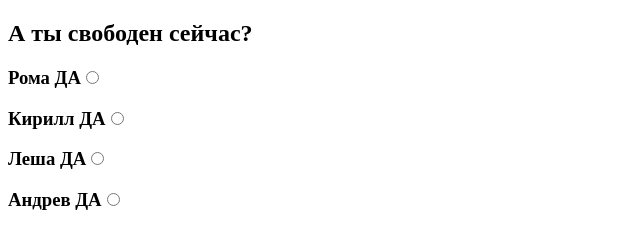
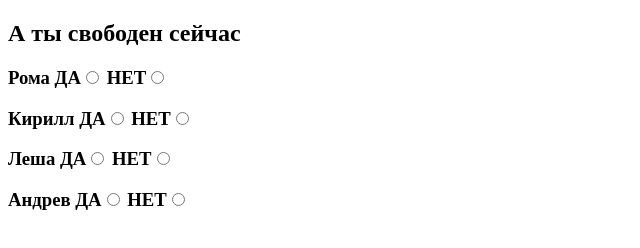
Before and after one commit to kirilllkas/kirilllkas.github.io, a plain HTML site: page index.html in a window 1280 px wide. Shown: the part 60-308 px from the top of the page, without its empty margins (0-640 px from the left). Drawn offline with Linux system fonts and the light colour scheme.

Commit message:
Update index.html

```diff
--- a/index.html
+++ b/index.html
@@ -6,10 +6,10 @@
 </head>
 <body>
     <h1><a href="https://vk.com/alexey.likhachev">ЗДЕСЬ ЖИВЕТ БУРЖУЙ!!!</a></h1>
-    <h2>А ты свободен сейчас?</h2>
-    <h3>Рома ДА<input type="radio" name="леша буружй"></h3>
-    <h3>Кирилл ДА<input type="radio" name="лешка буржуйка"></h3>
-    <h3>Леша ДА<input type="radio" name="алексей буржуазей"></h3>
-    <h3>Андрев ДА<input type="radio" name="леха буреха"></h3>
+    <h2>А ты свободен сейчас</h2>
+    <h3>Рома ДА<input type="radio" name="леша буружй">     НЕТ<input type="radio" name="леша буружй"></h3>
+    <h3>Кирилл ДА<input type="radio" name="лешка буржуйка">     НЕТ<input type="radio" name="лешка буржуйка"></h3>
+    <h3>Леша ДА<input type="radio" name="алексей буржуазей">     НЕТ<input type="radio" name="алексей буржуазей"></h3>
+    <h3>Андрев ДА<input type="radio" name="леха буреха">     НЕТ<input type="radio" name="леха буреха"></h3>
 </body>
 </html>
```
